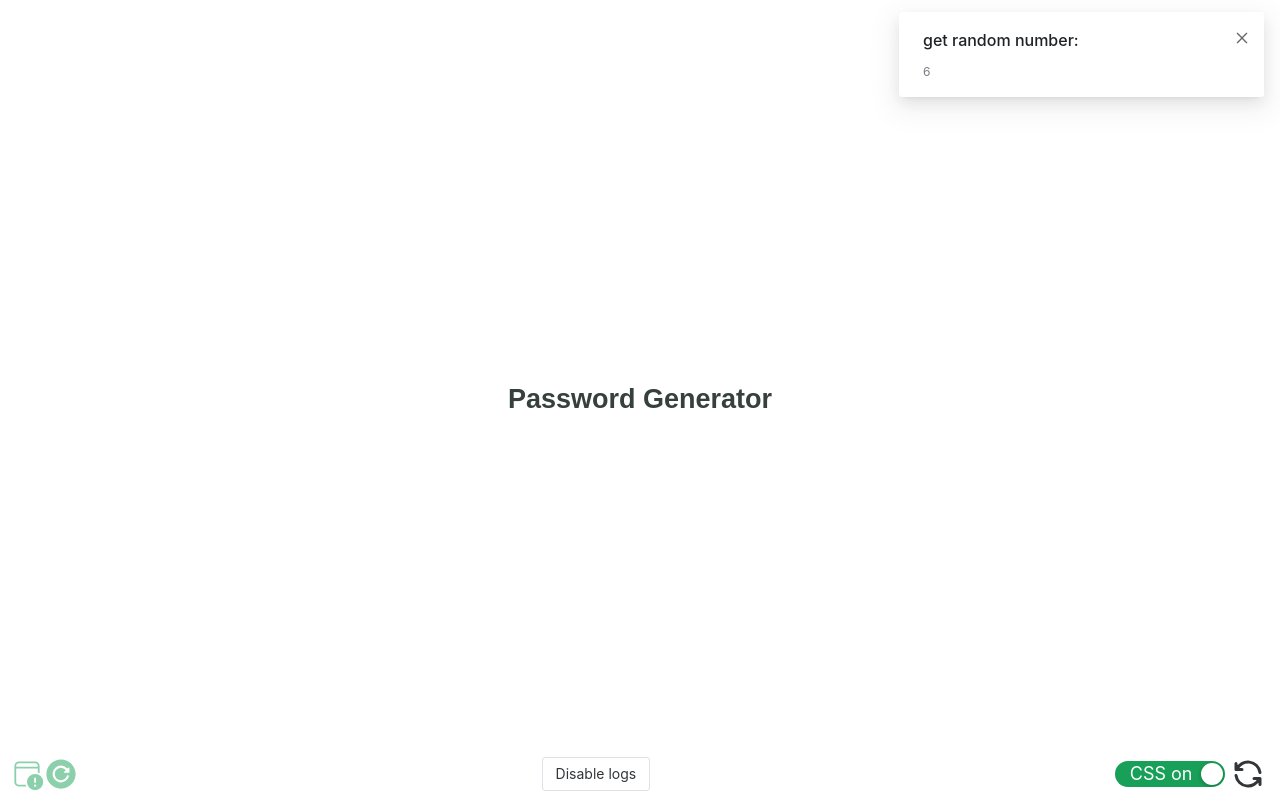
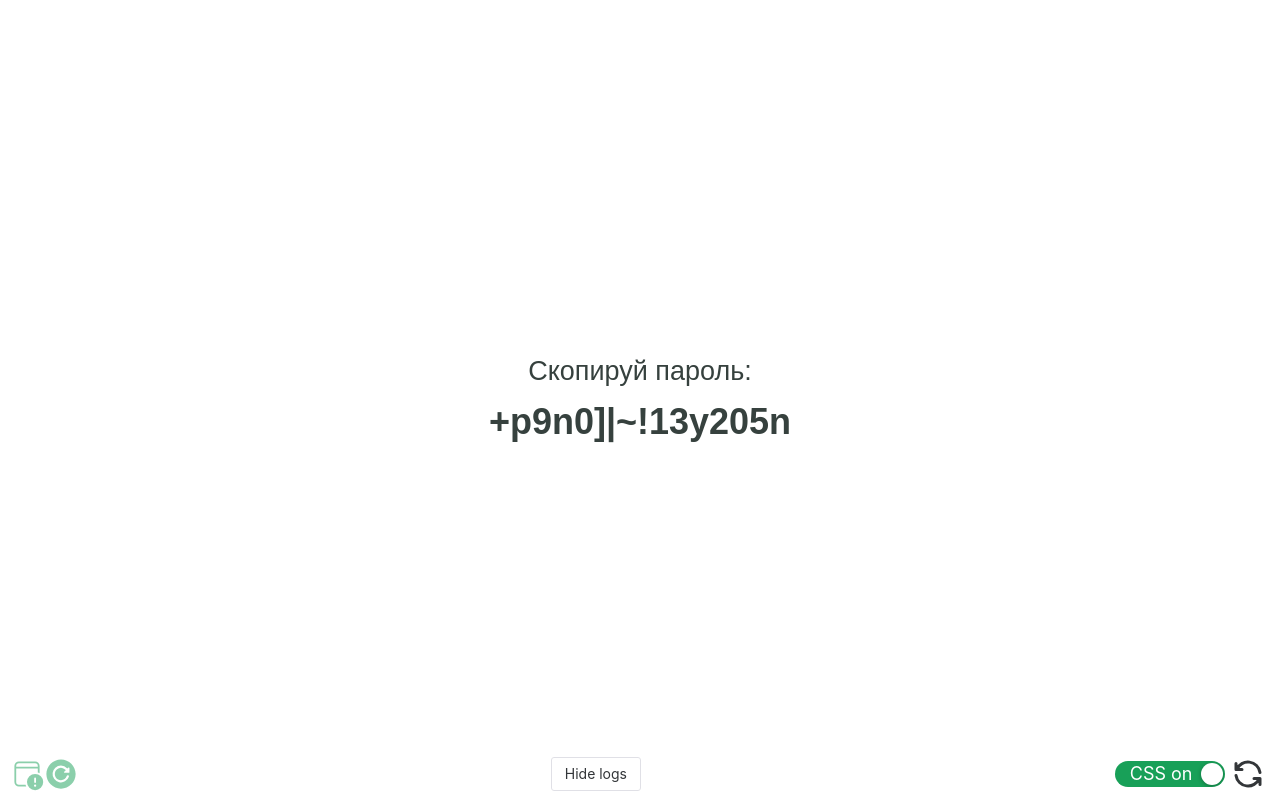
Before and after one commit to Ca-tt/instant-password-generator, a Vue app: page / in a window 1280 px wide. Built offline with nearby package versions, Linux system fonts and the light colour scheme; a web font is replaced by a local one.

Commit message:
finish password, add docs/ with codestyle guides and developer codex

```diff
--- a/src/App.vue
+++ b/src/App.vue
@@ -21,7 +21,7 @@ import { globalStyles } from "./ui-config/globalStyles"
   <DeveloperUI />
 </template>
 
-<style lang="scss" scoped>
+<style lang="scss">
 @import "@scss/base/custom-reset.scss";
 @import "@scss/helpers/all.scss";
 
--- a/src/components/PasswordGenerator.vue
+++ b/src/components/PasswordGenerator.vue
@@ -1,9 +1,16 @@
 <script setup lang="ts">
+import { ref } from "vue"
+import { lettersSymbols, numbersSymbols, singsSymbols } from "@/ts/symbols"
+
+let password = ref("1234567qwerty")
+
 class Symbol {
-  constructor(symbols, type = "letters") {
+  symbols = []
+  length = 0
+
+  constructor(symbols: []) {
     this.symbols = symbols
     this.length = symbols.length
-    this.type = type
   }
 
   getRandomElement() {
@@ -12,62 +19,76 @@ class Symbol {
   }
 }
 
-const letters = new Symbol([
-  "a",
-  "b",
-  "c",
-  "d",
-  "e",
-  "f",
-  "g",
-  "h",
-  "i",
-  "j",
-  "k",
-  "l",
-  "m",
-  "n",
-  "o",
-  "p",
-  "q",
-  "r",
-  "s",
-  "t",
-  "u",
-  "v",
-  "w",
-  "x",
-  "y",
-  "z"
-])
+class PasswordGenerator {
+  length = 16
 
-const numbers = new Symbol([0, 1, 2, 3, 4, 5, 6, 7, 8, 9])
-// console.log('numbers: ', numbers);
-const characters = new Symbol([
-  "+",
-  "-",
-  "&",
-  "|",
-  "!",
-  "(",
-  ")",
-  "{",
-  "}",
-  "[",
-  "]",
-  "^",
-  "~",
-  "*",
-  "?",
-  ":"
-])
-const ruLetters = new Symbol(["а", "б", "в", "г", "д"])
+  constructor(length = 16) {
+    this.length = length
+  }
 
-console.log("get random number: ", numbers.getRandomElement())
+  /* get random number for symbols array picking */
+  getRandomNumber(max: number) {
+    return Math.floor(Math.random() * max)
+  }
+
+  /* pick up random array of symbols */
+  getRandomSymbolsArray() {
+    const symbolsArrays = [numbersSymbols, lettersSymbols, singsSymbols]
+    let arraysCount = symbolsArrays.length
+
+    let randomIndex = this.getRandomNumber(arraysCount)
+
+    const randomSymbolsArray = symbolsArrays[randomIndex]
+
+    return randomSymbolsArray
+  }
+
+  getPassword() {
+    let newPassword = ""
+
+    for (let i = 0; i < this.length; i++) {
+      /* here we get a random array of symbols */
+      const randomSymbolsArray = this.getRandomSymbolsArray()
+
+      /* each time we add new character to our existing password from Symbol class */
+      const newCharacter = new Symbol(randomSymbolsArray).getRandomElement()
+      newPassword += newCharacter
+    }
+    return newPassword
+  }
+}
+
+/* here we got our amazing, beautiful, lovely password */
+password.value = new PasswordGenerator(16).getPassword()
 </script>
 
 <template>
-  <h1>Password Generator</h1>
+  <div class="password-wrapper">
+    <h2 class="title-action">Скопируй пароль:</h2>
+    <h1 class="password-text">{{ password }}</h1>
+  </div>
 </template>
 
-<style lang="scss" scoped></style>
+<style lang="scss" scoped>
+@import "@scss/helpers/space.scss";
+@import "@scss/helpers/fonts.scss";
+@import "@scss/helpers/hover.scss";
+
+.password-wrapper {
+  @extend .has-text-centered;
+}
+
+h1,
+h2 {
+  @extend .has-no-margins;
+}
+
+.title-action {
+  @extend .has-regular-font-weight;
+}
+
+.password-text {
+  @extend .has-cursor-pointer;
+  font-size: 2rem;
+}
+</style>
--- a/src/components/togglers/CustomConsoleLog.vue
+++ b/src/components/togglers/CustomConsoleLog.vue
@@ -16,7 +16,7 @@ let notification = useNotification()
 let isLogsEnabled = loadFromStorage("is-logs-enabled", true)
 
 /* 2. Decide whether logs enabled or disabled, based on storage value */
-let logButtonText = Boolean(isLogsEnabled) ? ref("Disable") : ref("Enable")
+let logButtonText = Boolean(isLogsEnabled) ? ref("Hide") : ref("Show")
 
 function changeLogsStatus() {
   isLogsEnabled = !isLogsEnabled
@@ -24,10 +24,10 @@ function changeLogsStatus() {
   saveToStorage("is-logs-enabled", isLogsEnabled)
 
   if (!isLogsEnabled) {
-    logButtonText.value = "Enable"
+    logButtonText.value = "Show"
     notification.destroyAll()
   } else {
-    logButtonText.value = "Disable"
+    logButtonText.value = "Hide"
     createLogsOnPage()
   }
 }
--- a/src/scss/helpers/fonts.scss
+++ b/src/scss/helpers/fonts.scss
@@ -1,10 +1,31 @@
 @import "@scss/variables/sizes.scss";
 
-.text-center {
+/* ==== ALIGNMENT ==== */
+.text-center
+.has-text-center,
+.has-text-centered {
   text-align: center;
 }
 
-/* SIZES (in rems) */
+/* ==== END ALIGNMENT ==== */
+
+
+/* ==== WEIGHT ==== */
+.has-light-font-weight,
+.light-font-weight {
+  font-weight: 300;
+}
+
+.regular-font-weight,
+.has-regular-font-weight {
+  font-weight: 400;
+}
+
+/* ==== END WEIGHT ==== */
+
+
+
+/* ==== SIZES (in rems) ==== */
 .is-small {
   font-size: $small;
 }
@@ -36,3 +57,5 @@
 .x2-rem {
   font-size: $extra-large;
 }
+
+/* ==== END SIZES ==== */
--- a/src/scss/helpers/hover.scss
+++ b/src/scss/helpers/hover.scss
@@ -1,4 +1,7 @@
-.pointer {
+.pointer,
+.is-pointer,
+.is-cursor,
+.has-cursor-pointer {
   cursor: pointer;
 }
 
--- a/src/scss/helpers/space.scss
+++ b/src/scss/helpers/space.scss
@@ -1,6 +1,6 @@
 @import "./../variables/sizes.scss";
 
-/* Paddings */
+/* ==== PADDINGS ==== */
 .p-0,
 .no-padding {
   padding: 0;
@@ -21,8 +21,12 @@
 .p-r {
   padding: $regular;
 }
+/* ==== END PADDINGS ==== */
 
-/* Margins */
-.m-0 {
+
+/* ==== MARGINS ==== */
+.m-0,
+.has-no-margins {
   margin: 0;
 }
+/* ==== END MARGINS ==== */
--- /dev/null
+++ b/src/ts/symbols.ts
@@ -0,0 +1,60 @@
+export const lettersSymbols = [
+    "a",
+    "b",
+    "c",
+    "d",
+    "e",
+    "f",
+    "g",
+    "h",
+    "i",
+    "j",
+    "k",
+    "l",
+    "m",
+    "n",
+    "o",
+    "p",
+    "q",
+    "r",
+    "s",
+    "t",
+    "u",
+    "v",
+    "w",
+    "x",
+    "y",
+    "z"
+]
+
+export const singsSymbols = [
+    "+",
+    "-",
+    "&",
+    "|",
+    "!",
+    "(",
+    ")",
+    "{",
+    "}",
+    "[",
+    "]",
+    "^",
+    "~",
+    "*",
+    "?",
+    ":"
+]
+
+export const numbersSymbols = [
+    "1",
+    "2",
+    "3",
+    "4",
+    "5",
+    "6",
+    "7",
+    "8",
+    "9",
+    "0",
+]
--- a/src/ui-config/UIConfigs.ts
+++ b/src/ui-config/UIConfigs.ts
@@ -4,5 +4,5 @@ import { reactive } from "vue"
 export let viteConfigs = reactive({
   isErrorOverlayEnebled: true,
   isFullReloadEnabled: true,
-  isAutoOpenEnebled: true,
+  isAutoOpenEnebled: false,
 })
```
Also changed, not shown: 2 other files (tests, documents, lock files or other folders).
